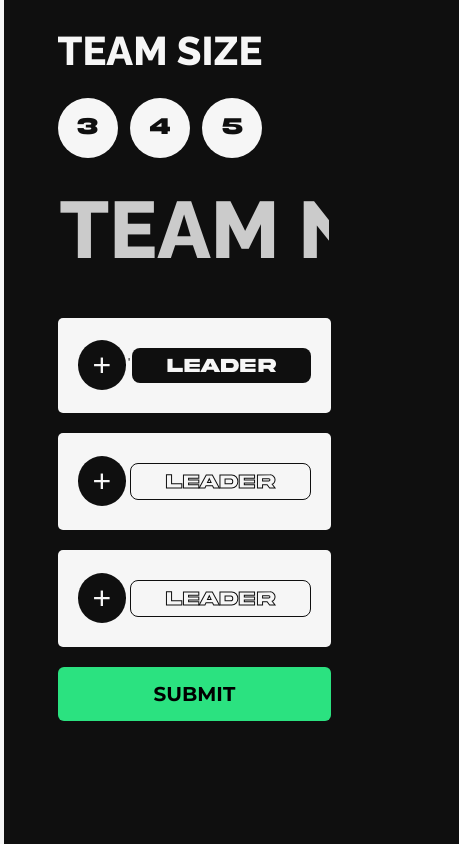
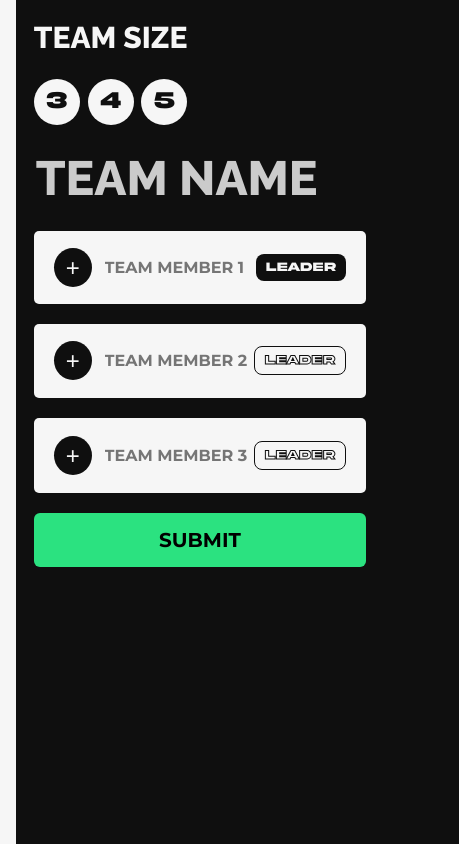
Before and after one commit to Iron0utlaw/NSUTthon24, a React (Create React App) app: page /r in a window 390 px wide. Shown: the whole page, 459 px wide, since content can reach past the window. Built offline with nearby package versions, Linux system fonts and the light colour scheme; no server answers; a web font is replaced by a local one.

Commit message:
Registration page responsive

```diff
--- a/src/comp/acc/myacc.css
+++ b/src/comp/acc/myacc.css
@@ -23,6 +23,7 @@
 
 .name-input{
     width: 68%;
+    padding-left: 0.8em;
 }
 
 .acc-container input{
@@ -101,3 +102,28 @@ input[name="rollno"],input[name="name"],input[name="branch"]{
     -webkit-text-stroke-color: var(--sec);
 
 }
+
+@media (max-width:480px){
+    .toggler{
+        font-size: 1.5em;
+        line-height: 15px;
+        padding: 12px;
+    }
+
+    .lead-btn{
+        padding: 6px 10px;
+        font-size: 0.8em;
+    }
+
+    .name-input{
+        font-size: 1em;
+    }
+
+    .acc-toggle{
+        margin-left: 1.7rem;
+    }
+
+    .acc-toggle input{
+        font-size: 1em;
+    }
+}
--- a/src/comp/reg.css
+++ b/src/comp/reg.css
@@ -107,10 +107,24 @@ input:focus{
         display: none;
     }
     .side{
-        width: 10%;
+        width: 90%;
     }
     .reg-container{
         gap: 1em;
-        grid-template-columns: 1fr 8fr;
+        grid-template-columns: 1fr 20fr;
+    }
+    .team-details{
+        margin-right: 1.5rem;
+    }
+    .team-name{
+        font-size: 3rem;
+    }
+    .size h1{
+        font-size: 30px;
+    }
+    .team-size{
+        width: 30px;
+        height: 30px;
+        padding: 8px;
     }
 }
```
Also changed, not shown: sup.txt (deleted).
